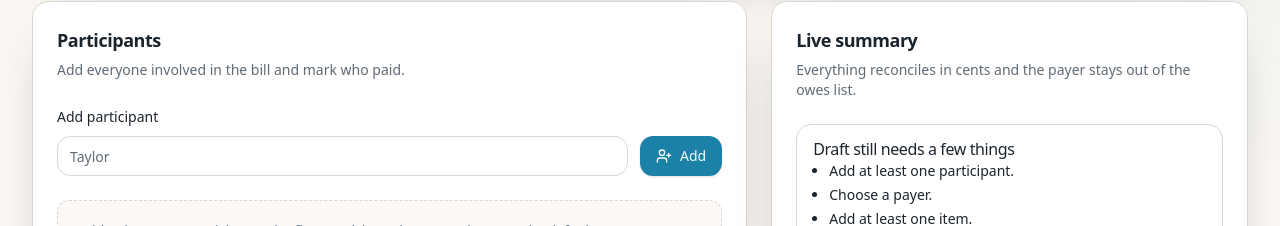
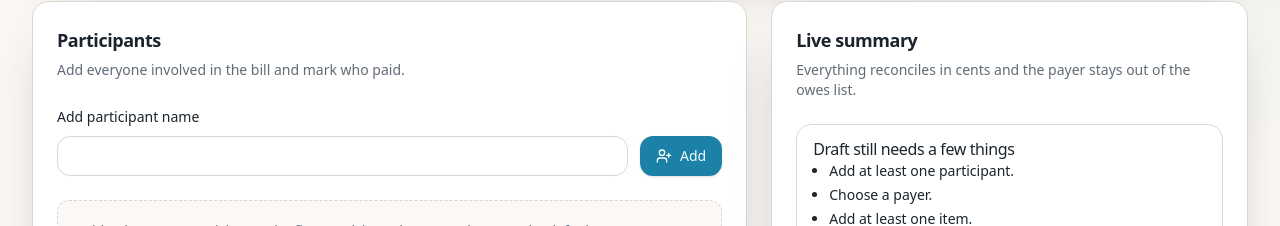
Before and after one commit to peijie36/ReceiptSplitter, a React (Vite) app: page /split/new in a window 1280 px wide. Shown: the part 436-662 px from the top of the page. Built offline with nearby package versions, Linux system fonts and the light colour scheme.

Commit message:
Remove participant name placeholder

```diff
--- a/src/components/split/ParticipantSection.tsx
+++ b/src/components/split/ParticipantSection.tsx
@@ -102,7 +102,7 @@ export function ParticipantSection() {
       <CardContent className="space-y-6">
         <form className="grid gap-3 sm:grid-cols-[1fr_auto]" onSubmit={handleAddParticipant}>
           <div className="space-y-2">
-            <Label htmlFor="participant-name">Add participant</Label>
+            <Label htmlFor="participant-name">Add participant name</Label>
             <Input
               id="participant-name"
               value={newParticipantName}
@@ -110,7 +110,6 @@ export function ParticipantSection() {
                 setNewParticipantName(event.target.value);
                 setError(null);
               }}
-              placeholder="Taylor"
             />
           </div>
           <Button className="self-end" type="submit">
```
